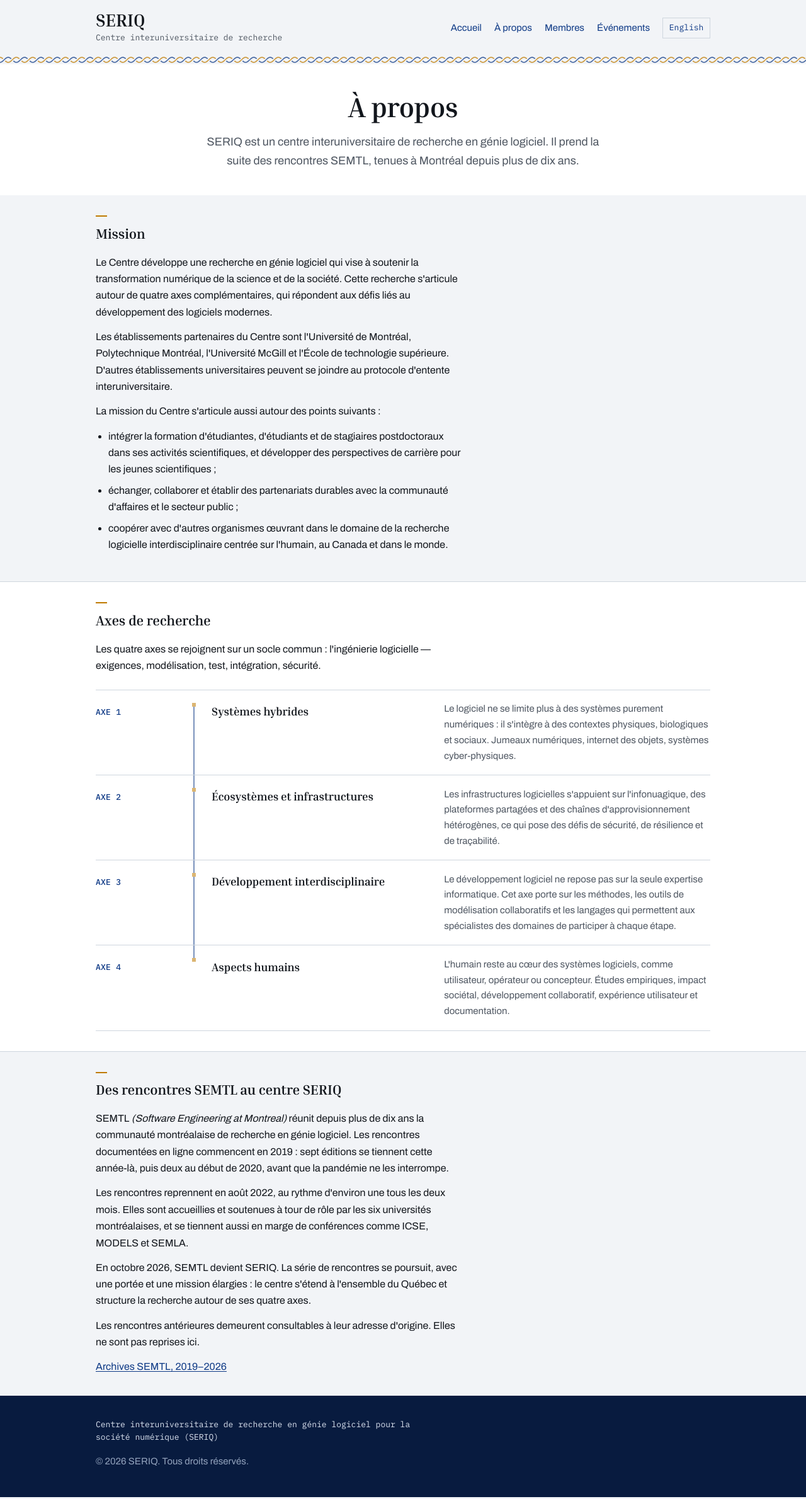
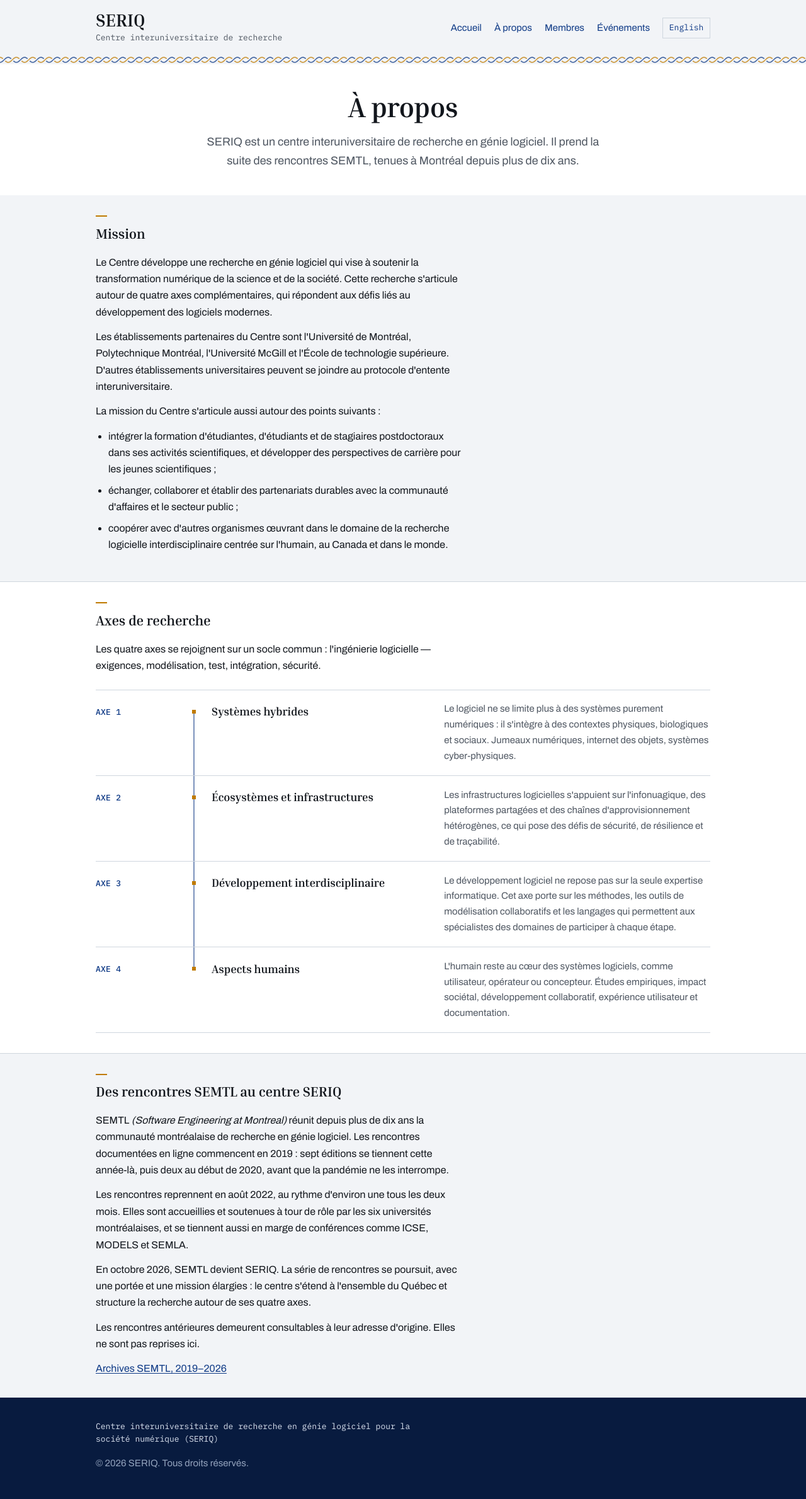
Before and after one commit to seriq-ca/seriq-ca.github.io, a Jekyll site: the page built from a-propos.md, in a window 1280 px wide. Shown: the whole page at 63% size. Built offline with Jekyll 4.4.1, drawn with Linux system fonts in a browser that asks for light colours.

Commit message:
Trim the axes wire to its nodes and run a signal down it
Draw the run and the node once each off a shared centre, lay the rows
out equal so the run stops on the terminal nodes, and carry the home
network's pulse down the gutter and back on the same clock.

```diff
--- a/_sass/_decorations.scss
+++ b/_sass/_decorations.scss
@@ -12,6 +12,14 @@
   --run:  2px;  /* line weight of a wire */
   --node-size: 6px;  /* the box marking a junction or a terminal */
   --drop: 6px;  /* how far a run turns at right angles before it ends */
+
+  /* The rhythm of a signal on a wire, kept in one place so every pulse on the
+     site runs off the same clock: one leg of travel takes 30% of the period,
+     the outward leg sets out at --pulse-out-delay and the returning one 2.7s
+     behind it, and the wire rests for what is left of the cycle. */
+  --pulse-period: 6s;
+  --pulse-out-delay: 2.4s;
+  --pulse-in-delay:  5.1s;
 }
 
 /* The header braid: two strands, wire blue and node amber, interlaced so
@@ -111,8 +119,12 @@
   stroke: var(--pulse); stroke-width: 3; stroke-linecap: round;
   stroke-dasharray: .05 2; stroke-dashoffset: .05;
 }
-.wire-net__pulse--out { animation: pulse-out 6s 2.4s ease-in-out infinite; }
-.wire-net__pulse--in  { animation: pulse-in  6s 5.1s ease-in-out infinite; }
+.wire-net__pulse--out {
+  animation: pulse-out var(--pulse-period) var(--pulse-out-delay) ease-in-out infinite;
+}
+.wire-net__pulse--in {
+  animation: pulse-in var(--pulse-period) var(--pulse-in-delay) ease-in-out infinite;
+}
 
 @keyframes pulse-out {
   0%   { stroke-dashoffset: .05; }
@@ -131,7 +143,7 @@
 @media (prefers-reduced-motion: reduce) {
   .wire-net > .wire-net__run > path { stroke-dashoffset: 0; }
   .wire-net__node rect { opacity: 1; }
-  .wire-net__pulse { display: none; }
+  .wire-net__pulse, .axes::after { display: none; }
 }
 
 /* Corner brackets on the meeting panel: a run along each arm, ending in a
@@ -192,19 +204,77 @@
     right calc(var(--inset) + 1px - var(--box) / 2) bottom calc(var(--inset) + var(--arm) - var(--box) / 2);
 }
 
-/* One run down the axes gutter, with a node on each row. The node is the
-   first background layer, so it is painted in front of the run. */
+/* One run down the axes gutter, with a node on each row and a signal riding
+   it. Both the run and the signal are drawn once, on the list, and both stop
+   dead on the terminal nodes: the rows are laid out as four equal ones here,
+   so the closing row's height is a quarter of the list and the distance from
+   the list's bottom to the last node can be written down. Sized to content it
+   could not be — the run would have to be reassembled row by row, and the
+   signal, which has to cross all four in one motion, could not be written at
+   all.
+
+   Every x comes off --wire-x, so the run, the signal and the nodes are centred
+   on each other by construction. The nodes sit level with the middle of their
+   row's first line — the label in the gutter and the heading beside it share
+   that line. Rows come after the run in tree order, so a node paints in front
+   of it. */
 @media (min-width: 48rem) {
+  .axes {
+    position: relative;
+    display: grid; grid-auto-rows: 1fr;
+    --wire-x: calc(var(--gutter) + var(--gutter-gap) / 2);
+    /* 1.1rem of row padding, .4rem above the label, half a label line. */
+    --node-y: 2.125rem;
+    /* The signal rides wider than the run it travels, as it does on the home
+       network, so it reads as something passing over the wire. */
+    --pulse-w: 4px;
+    --pulse-len: 3rem;
+  }
+  /* Node to node: down from the first row's node, and up from the last row's,
+     which sits --node-y into a row a quarter of the list tall. */
+  .axes::before, .axes::after {
+    content: ""; position: absolute;
+    top: var(--node-y); bottom: calc(25% - var(--node-y));
+  }
+  .axes::before {
+    left: calc(var(--wire-x) - var(--run) / 2); width: var(--run);
+    background: var(--wire); opacity: .55;
+  }
   .axes > li::after {
-    content: ""; position: absolute; top: 0; bottom: 0;
-    left: calc(var(--gutter) + var(--gutter-gap) / 2 - 3px); width: 6px;
-    background:
-      linear-gradient(var(--node), var(--node)) 0 20px / 6px 6px no-repeat,
-      linear-gradient(var(--wire), var(--wire)) 2px 0 / 2px 100% no-repeat;
-    opacity: .55;
+    content: ""; position: absolute;
+    left: calc(var(--wire-x) - var(--node-size) / 2);
+    top:  calc(var(--node-y) - var(--node-size) / 2);
+    width: var(--node-size); height: var(--node-size);
+    /* Opaque, so the run stops behind it rather than showing through and
+       striping it — the run is the muted one here, the node is the mark. */
+    background: var(--node);
   }
-  .axes > li:first-child::after { background-position: 0 20px, 2px 20px; }
-  .axes > li:last-child::after { background-size: 6px 6px, 2px 23px; }
+
+  /* The signal, the same one the home network carries and on the same clock: a
+     soft dash of --pulse rides down the run and, a beat later, back up it. It
+     is a gradient rather than a dash on a stroke because this run is a column,
+     not a path — sized to a fixed length, parked clear of the run at either
+     end, and moved by background-position, which resolves 100% as the far node
+     however tall the list turns out to be. Its ends are transparent, so it
+     rises out of the node it sets off from and sinks into the one it reaches
+     rather than arriving whole. */
+  .axes::after {
+    left: calc(var(--wire-x) - var(--pulse-w) / 2); width: var(--pulse-w);
+    background: linear-gradient(transparent, var(--pulse), transparent)
+                no-repeat 0 calc(var(--pulse-len) * -1) / 100% var(--pulse-len);
+    animation: axis-pulse calc(var(--pulse-period) * 2) var(--pulse-out-delay)
+               ease-in-out infinite;
+  }
+}
+
+/* Twice the period, so the run rests longer than the network's does — this one
+   sits beside prose that is being read. The stops are the shared rhythm inside
+   that cycle: 1.8s down, the return setting out 2.7s after the first leg, 1.8s
+   back, then still. */
+@keyframes axis-pulse {
+  0%           { background-position: 0 calc(var(--pulse-len) * -1); }
+  15%,   22.5% { background-position: 0 calc(100% + var(--pulse-len)); }
+  37.5%, 100%  { background-position: 0 calc(var(--pulse-len) * -1); }
 }
 
 /* A bare node, marking each meeting in a listing. */
```
